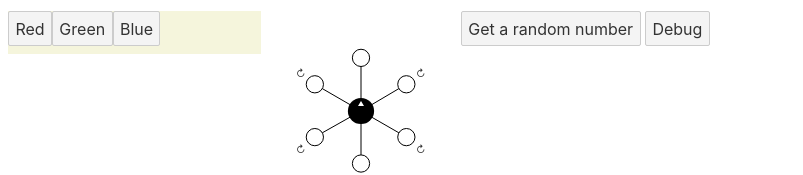
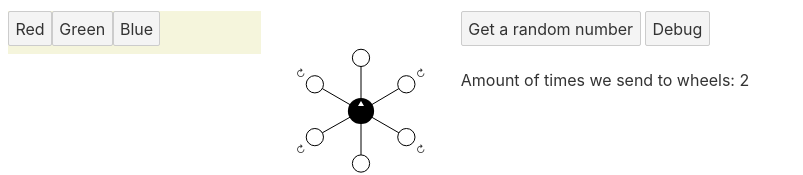
Before and after one commit to kasperii/tamatoo, a Svelte app in the folder client/: page / in a window 1280 px wide. Shown: the part 165-340 px from the top of the page, without its empty margins (0-803 px from the left). Built offline with nearby package versions, Linux system fonts and the light colour scheme; no server answers.

Commit message:
added debug counter

```diff
--- a/client/src/App.svelte
+++ b/client/src/App.svelte
@@ -68,7 +68,6 @@ function updateKeyMovement(){
     }else{
         sendWheel("r",50);
     }
-
 }
 
 // rotations:
@@ -556,8 +555,9 @@ function onTrack(event) {
  let movement = 'r0';
 
 // sedning stuff down for the wheels!
-
+let sendWheelCounter = 0;
  async function sendWheel(action,direction) {
+    sendWheelCounter++
      var obj = {[action]: direction}
 
          var dataToSend = new FormData();
@@ -713,6 +713,7 @@ function onTrack(event) {
 <!-- <h1>Your number is {rand}!</h1> -->
 <button on:click={getRand}>Get a random number</button>
 <button on:click={debut}>Debug</button>
+<p>Amount of times we send to wheels: {sendWheelCounter}</p>
 
 
 <!--
```
